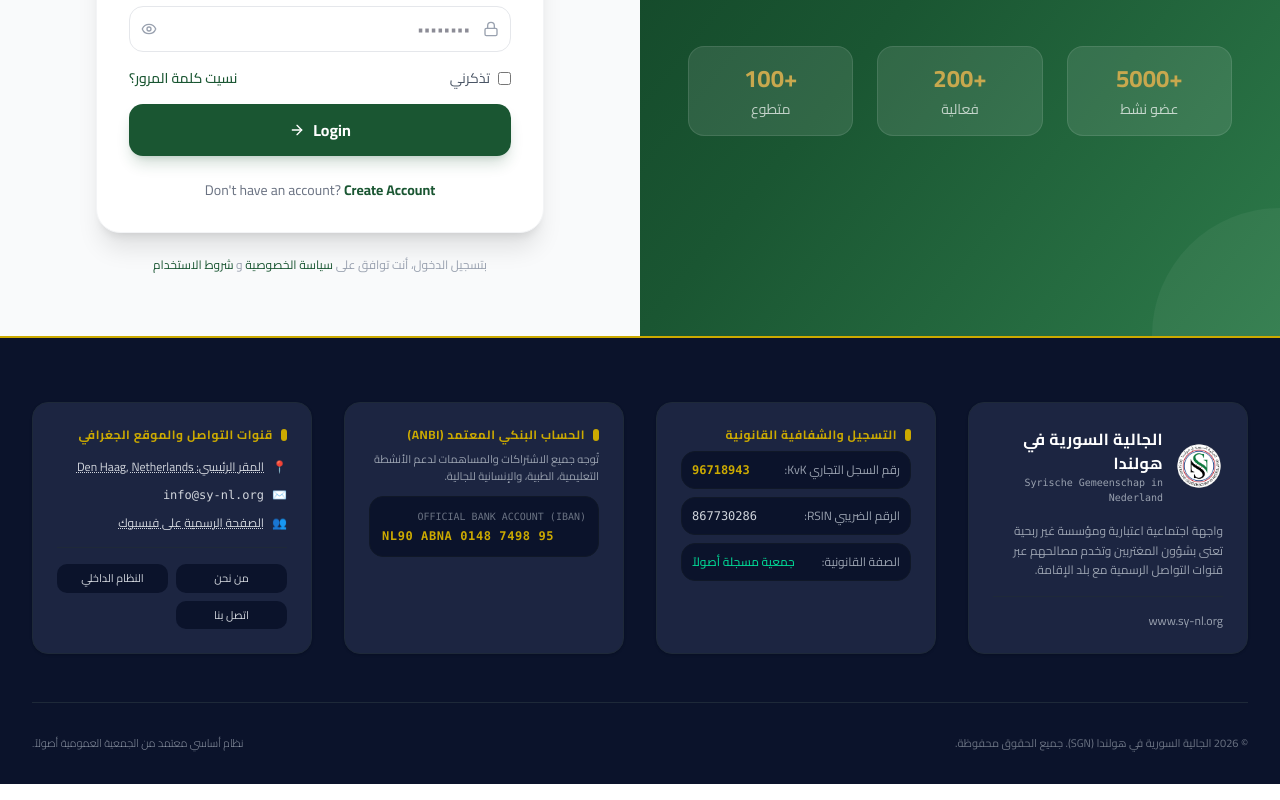
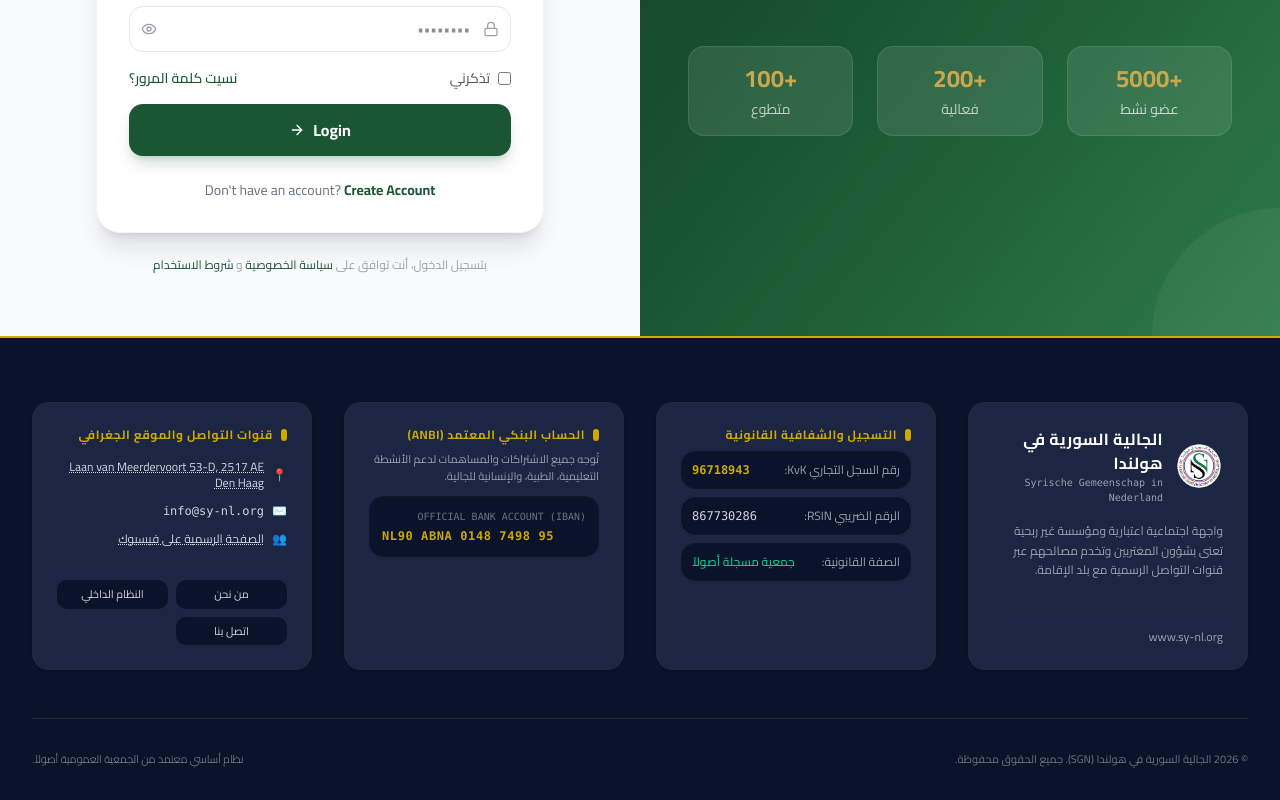
Before and after one commit to CastleStrangers/SGN, a Next.js app: page /en/login in a window 1280 px wide. Shown: the part 464-1264 px from the top of the page. Built offline with nearby package versions, Linux system fonts and the light colour scheme; no server answers.

Commit message:
fix: update footer address to Laan van Meerdervoort 53-D, 2517 AE Den Haag

```diff
--- a/src/components/home/site-footer.tsx
+++ b/src/components/home/site-footer.tsx
@@ -71,8 +71,8 @@ export function SiteFooter() {
               <ul className="space-y-3 text-xs text-gray-300">
                 <li className="flex items-center gap-2 hover:text-[#CCAA00] transition-colors">
                   <span>📍</span>
-                  <a href="https://maps.google.com" target="_blank" rel="noreferrer" className="underline decoration-dotted">
-                    المقر الرئيسي: Den Haag, Netherlands
+                  <a href="https://maps.google.com/?q=Laan+van+Meerdervoort+53-D+2517+AE+Den+Haag" target="_blank" rel="noreferrer" className="underline decoration-dotted">
+                    Laan van Meerdervoort 53-D, 2517 AE Den Haag
                   </a>
                 </li>
                 <li className="flex items-center gap-2 hover:text-[#CCAA00] transition-colors">
```
